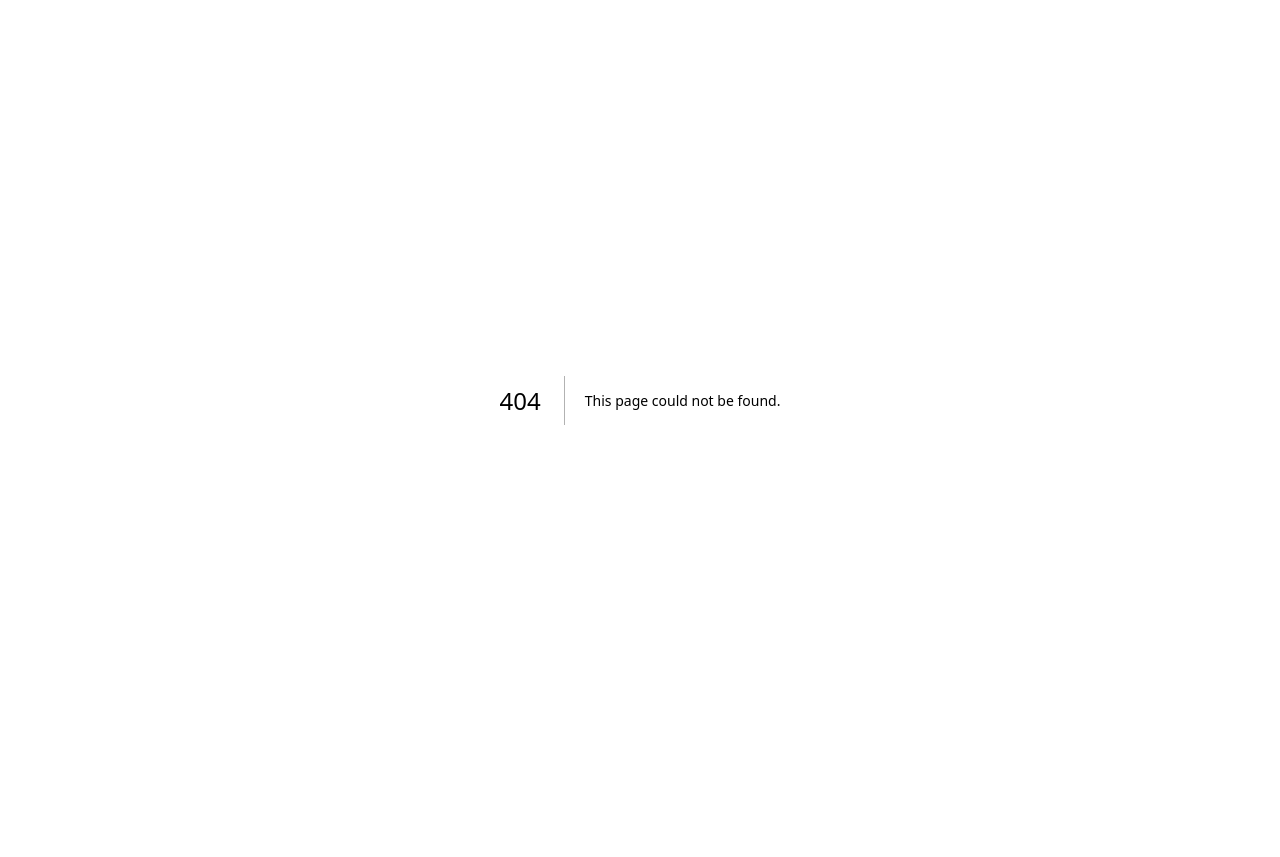
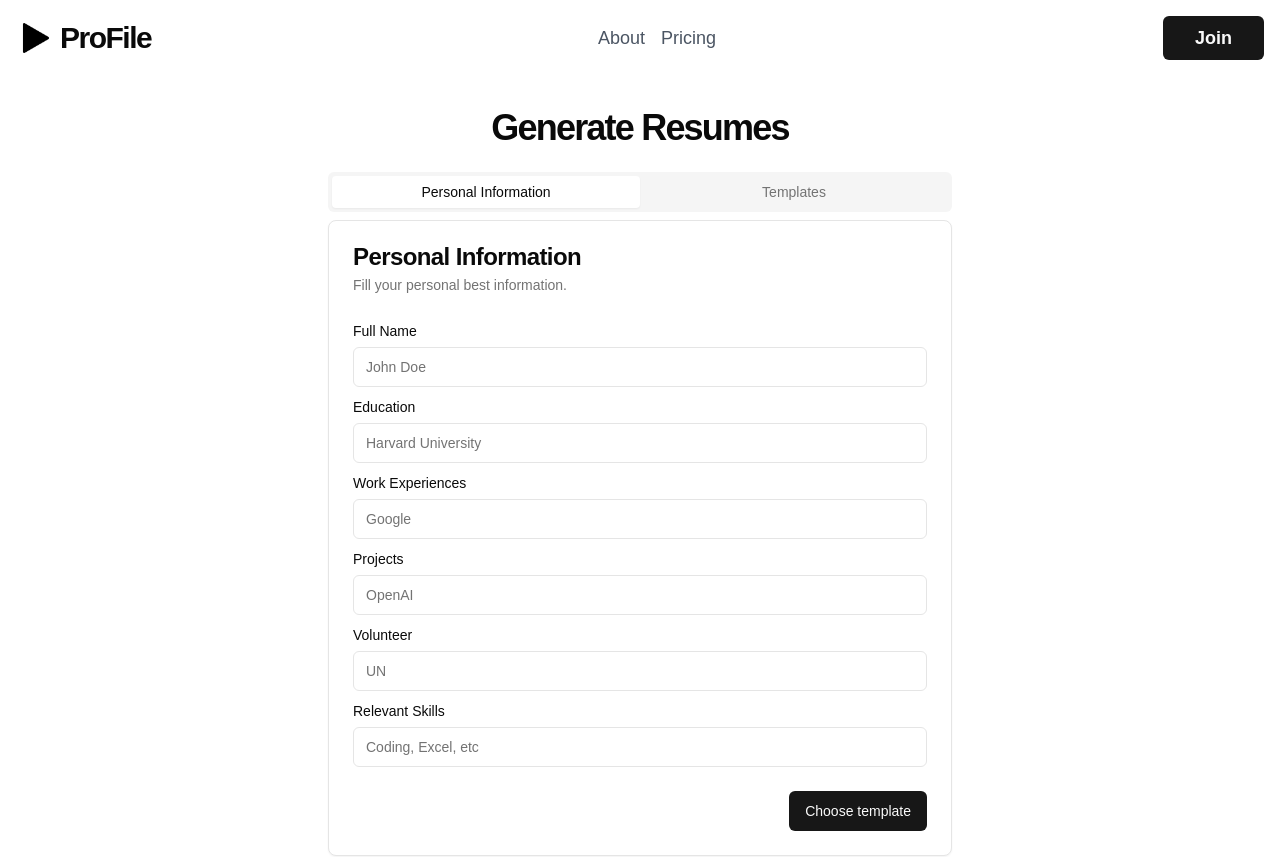
Before and after one commit to ahmadrafidev/pro-file, a Next.js app: page /form in a window 1280 px wide. Before the commit this address had no page. Shown: the top 857 px of the page. Before the commit the page ends 800 px from the top, so only its background shows below. Built offline with nearby package versions, Linux system fonts and the light colour scheme.

Commit message:
feat: add initial template for multi step form

```diff
--- /dev/null
+++ b/app/form/page.tsx
@@ -0,0 +1,91 @@
+import Layout from '../../components/Layout/Layout';
+
+import { Button } from "@/components/ui/button"
+import {
+  Card,
+  CardContent,
+  CardDescription,
+  CardFooter,
+  CardHeader,
+  CardTitle,
+} from "@/components/ui/card"
+import { Input } from "@/components/ui/input"
+import { Label } from "@/components/ui/label"
+import {
+  Tabs,
+  TabsContent,
+  TabsList,
+  TabsTrigger,
+} from "@/components/ui/tabs"
+
+export default function FormPage() {
+  return (
+    <Layout>
+      <div className="container mx-auto px-4 text-center">
+        <h1 className="text-xl md:text-4xl font-bold tracking-tighter">Generate Resumes</h1>
+      </div>
+      <main className="container mx-auto py-6 flex justify-center">
+        <Tabs defaultValue="personal" className="w-1/2">
+          <TabsList className="grid w-full grid-cols-2">
+            <TabsTrigger value="personal">Personal Information</TabsTrigger>
+            <TabsTrigger value="templates">Templates</TabsTrigger>
+          </TabsList>
+          <TabsContent value="personal">
+            <Card>
+              <CardHeader>
+                <CardTitle>Personal Information</CardTitle>
+                <CardDescription>
+                  Fill your personal best information.
+                </CardDescription>
+              </CardHeader>
+              <CardContent className="space-y-2">
+                <div className="space-y-1">
+                  <Label htmlFor="name">Full Name</Label>
+                  <Input id="name" placeholder="John Doe" />
+                </div>
+                <div className="space-y-1">
+                  <Label htmlFor="education">Education</Label>
+                  <Input id="education" placeholder="Harvard University" />
+                </div>
+                <div className="space-y-1">
+                  <Label htmlFor="work">Work Experiences</Label>
+                  <Input id="work" placeholder="Google" />
+                </div>
+                <div className="space-y-1">
+                  <Label htmlFor="projects">Projects</Label>
+                  <Input id="projects" placeholder="OpenAI" />
+                </div>
+                <div className="space-y-1">
+                  <Label htmlFor="volunteer">Volunteer</Label>
+                  <Input id="volunteer" placeholder="UN" />
+                </div>
+                <div className="space-y-1">
+                  <Label htmlFor="skill">Relevant Skills</Label>
+                  <Input id="skill" placeholder="Coding, Excel, etc" />
+                </div>
+              </CardContent>
+              <CardFooter className="flex justify-end">
+                <Button>Choose template</Button>
+              </CardFooter>
+            </Card>
+          </TabsContent>
+          <TabsContent value="templates">
+            <Card>
+              <CardHeader>
+                <CardTitle>Resume Templates</CardTitle>
+                <CardDescription>
+                  Choose your favorites resumes here.
+                </CardDescription>
+              </CardHeader>
+              <CardContent className="space-y-2">
+              </CardContent>
+              <CardFooter className="flex justify-end">
+                <Button>Generate Resumes</Button>
+              </CardFooter>
+            </Card>
+          </TabsContent>
+        </Tabs>
+      </main>
+    </Layout>
+  )
+}
--- a/app/page.tsx
+++ b/app/page.tsx
@@ -18,7 +18,11 @@ export default function Home() {
           </p>
         </div>
         <div className="flex flex-row space-x-8 items-center justify-center my-10">
-          <Button size="lg" className="bg-primary text-primary-foreground hover:bg-primary/90 font-semibold text-lg">Try ProFile</Button>
+          <Link passhref="true" href="/form">
+            <Button size="lg" className="bg-primary text-primary-foreground hover:bg-primary/90 font-semibold text-lg">
+              Try ProFile
+            </Button>
+          </Link>
           <Link className="text-lg font-medium hover:underline" href="/about">
             Learn More
           </Link>
--- /dev/null
+++ b/components/ui/input.tsx
@@ -0,0 +1,25 @@
+import * as React from "react"
+
+import { cn } from "@/lib/utils"
+
+export interface InputProps
+  extends React.InputHTMLAttributes<HTMLInputElement> {}
+
+const Input = React.forwardRef<HTMLInputElement, InputProps>(
+  ({ className, type, ...props }, ref) => {
+    return (
+      <input
+        type={type}
+        className={cn(
+          "flex h-10 w-full rounded-md border border-input bg-background px-3 py-2 text-base ring-offset-background file:border-0 file:bg-transparent file:text-sm file:font-medium file:text-foreground placeholder:text-muted-foreground focus-visible:outline-none focus-visible:ring-2 focus-visible:ring-ring focus-visible:ring-offset-2 disabled:cursor-not-allowed disabled:opacity-50 md:text-sm",
+          className
+        )}
+        ref={ref}
+        {...props}
+      />
+    )
+  }
+)
+Input.displayName = "Input"
+
+export { Input }
--- /dev/null
+++ b/components/ui/label.tsx
@@ -0,0 +1,26 @@
+"use client"
+
+import * as React from "react"
+import * as LabelPrimitive from "@radix-ui/react-label"
+import { cva, type VariantProps } from "class-variance-authority"
+
+import { cn } from "@/lib/utils"
+
+const labelVariants = cva(
+  "text-sm font-medium leading-none peer-disabled:cursor-not-allowed peer-disabled:opacity-70"
+)
+
+const Label = React.forwardRef<
+  React.ElementRef<typeof LabelPrimitive.Root>,
+  React.ComponentPropsWithoutRef<typeof LabelPrimitive.Root> &
+    VariantProps<typeof labelVariants>
+>(({ className, ...props }, ref) => (
+  <LabelPrimitive.Root
+    ref={ref}
+    className={cn(labelVariants(), className)}
+    {...props}
+  />
+))
+Label.displayName = LabelPrimitive.Root.displayName
+
+export { Label }
--- /dev/null
+++ b/components/ui/tabs.tsx
@@ -0,0 +1,55 @@
+"use client"
+
+import * as React from "react"
+import * as TabsPrimitive from "@radix-ui/react-tabs"
+
+import { cn } from "@/lib/utils"
+
+const Tabs = TabsPrimitive.Root
+
+const TabsList = React.forwardRef<
+  React.ElementRef<typeof TabsPrimitive.List>,
+  React.ComponentPropsWithoutRef<typeof TabsPrimitive.List>
+>(({ className, ...props }, ref) => (
+  <TabsPrimitive.List
+    ref={ref}
+    className={cn(
+      "inline-flex h-10 items-center justify-center rounded-md bg-muted p-1 text-muted-foreground",
+      className
+    )}
+    {...props}
+  />
+))
+TabsList.displayName = TabsPrimitive.List.displayName
+
+const TabsTrigger = React.forwardRef<
+  React.ElementRef<typeof TabsPrimitive.Trigger>,
+  React.ComponentPropsWithoutRef<typeof TabsPrimitive.Trigger>
+>(({ className, ...props }, ref) => (
+  <TabsPrimitive.Trigger
+    ref={ref}
+    className={cn(
+      "inline-flex items-center justify-center whitespace-nowrap rounded-sm px-3 py-1.5 text-sm font-medium ring-offset-background transition-all focus-visible:outline-none focus-visible:ring-2 focus-visible:ring-ring focus-visible:ring-offset-2 disabled:pointer-events-none disabled:opacity-50 data-[state=active]:bg-background data-[state=active]:text-foreground data-[state=active]:shadow-sm",
+      className
+    )}
+    {...props}
+  />
+))
+TabsTrigger.displayName = TabsPrimitive.Trigger.displayName
+
+const TabsContent = React.forwardRef<
+  React.ElementRef<typeof TabsPrimitive.Content>,
+  React.ComponentPropsWithoutRef<typeof TabsPrimitive.Content>
+>(({ className, ...props }, ref) => (
+  <TabsPrimitive.Content
+    ref={ref}
+    className={cn(
+      "mt-2 ring-offset-background focus-visible:outline-none focus-visible:ring-2 focus-visible:ring-ring focus-visible:ring-offset-2",
+      className
+    )}
+    {...props}
+  />
+))
+TabsContent.displayName = TabsPrimitive.Content.displayName
+
+export { Tabs, TabsList, TabsTrigger, TabsContent }
--- a/package.json
+++ b/package.json
@@ -12,8 +12,10 @@
     "@ai-sdk/openai": "^0.0.70",
     "@radix-ui/react-avatar": "^1.1.1",
     "@radix-ui/react-dropdown-menu": "^2.1.2",
+    "@radix-ui/react-label": "^2.1.0",
     "@radix-ui/react-select": "^2.1.2",
     "@radix-ui/react-slot": "^1.1.0",
+    "@radix-ui/react-tabs": "^1.1.1",
     "@vercel/postgres": "^0.10.0",
     "ai": "^3.4.27",
     "class-variance-authority": "^0.7.0",
```
Also changed, not shown: components/PersonalForm/PersonalForm.tsx (added), components/ResumeTemplate/ResumeTemplate.tsx (added), 1 other file (tests, documents, lock files or other folders).
